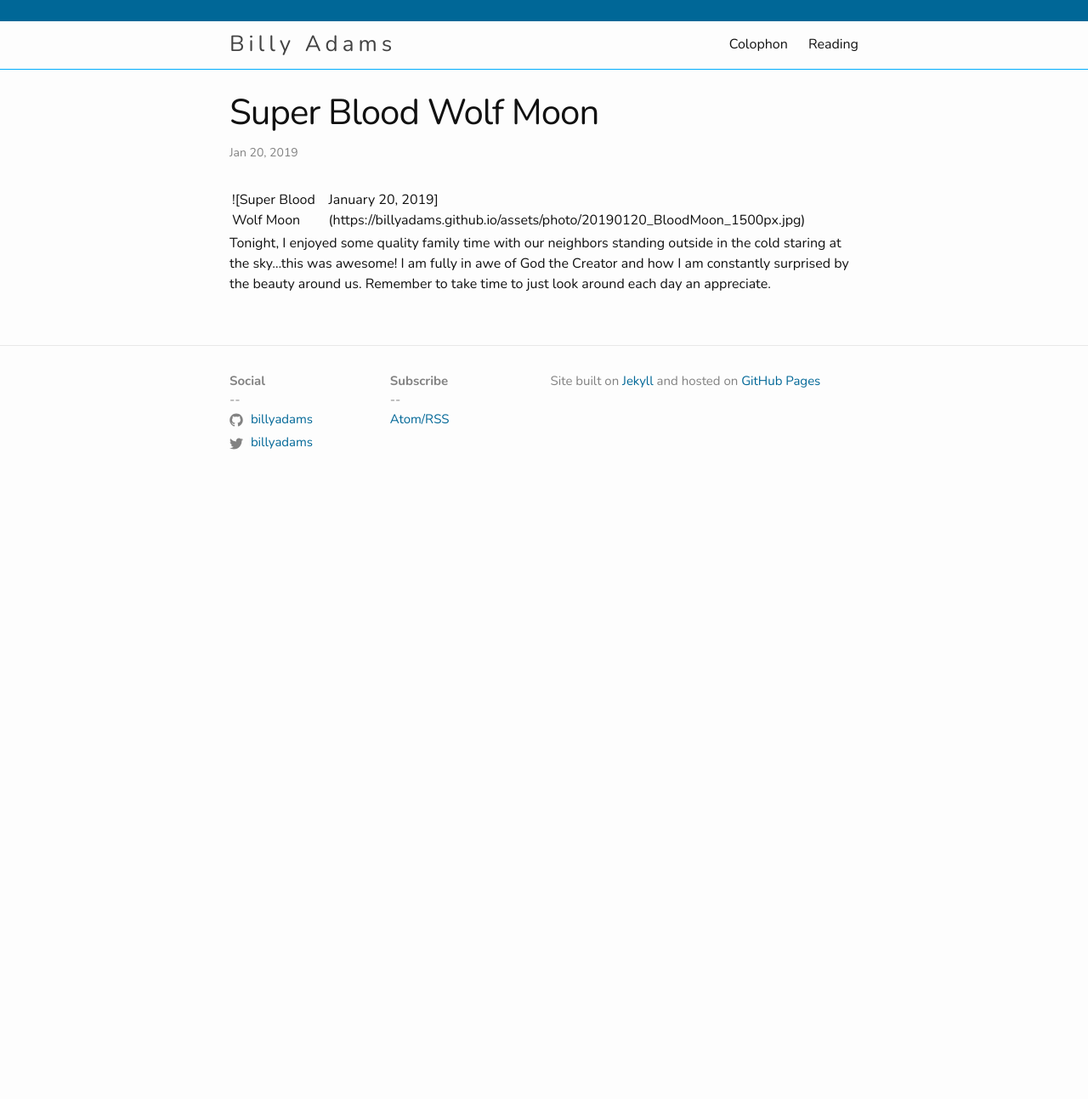
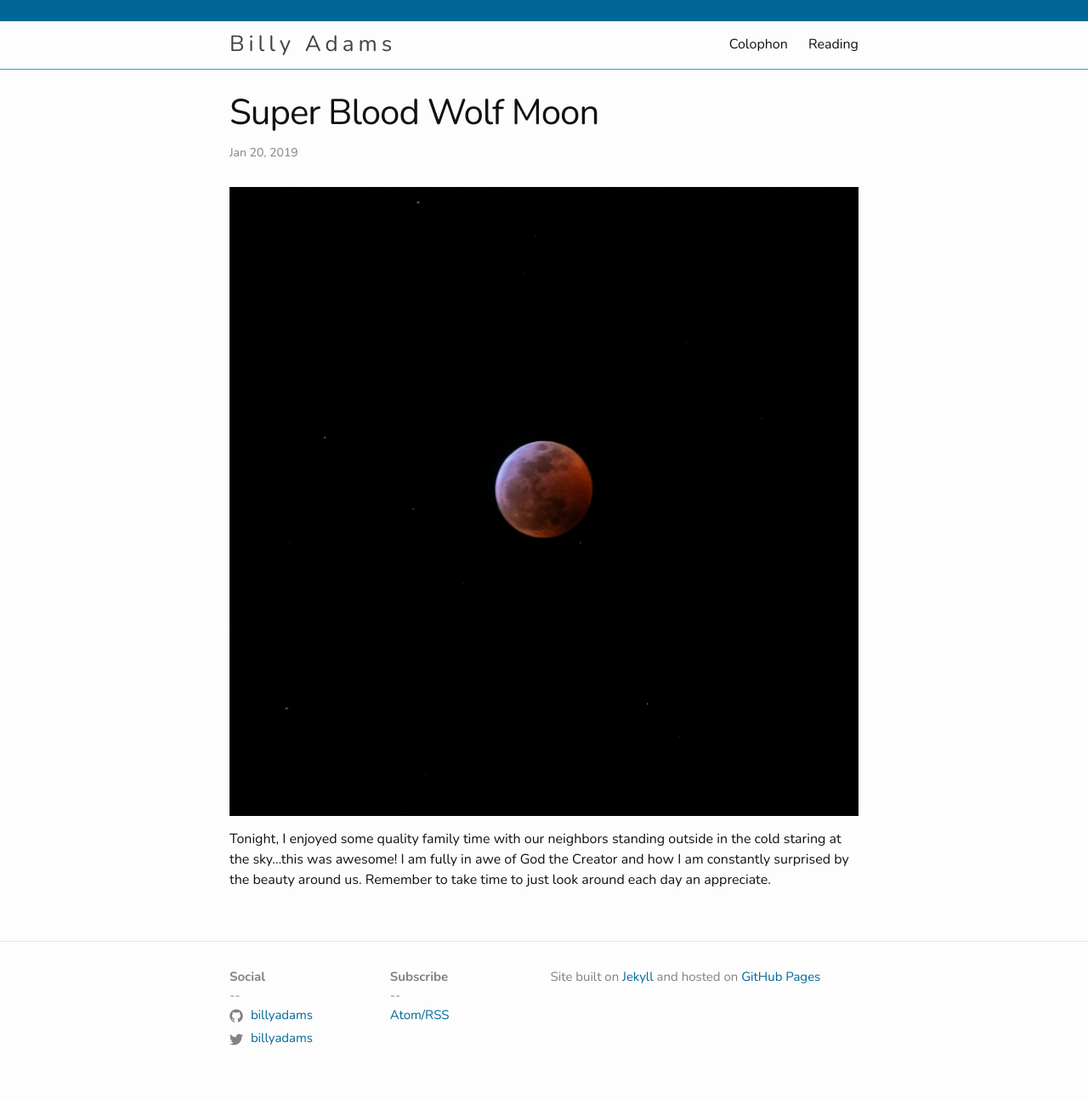
Before and after one commit to billyadams/billyadams.github.io, a Jekyll site: the page built from _posts/2019-01-20-Super-Blood-Wolf-Moon.markdown, in a window 1280 px wide. Shown: the whole page at 85% size. Built offline with Jekyll 4.4.1, drawn with Linux system fonts in a browser that asks for light colours; before the commit the page ends 900 px from its top, so only the background shows below that.

Commit message:
Update Image Tag on Blood Moon

```diff
--- a/_posts/2019-01-20-Super-Blood-Wolf-Moon.markdown
+++ b/_posts/2019-01-20-Super-Blood-Wolf-Moon.markdown
@@ -5,6 +5,6 @@ date: 2019-01-20
 categories: [photo]
 ---
 
-![Super Blood Wolf Moon | January 20, 2019]({{ "/assets/photo/20190120_BloodMoon_1500px.jpg" | absolute_url }})
+![Super Blood Wolf Moon - January 20, 2019]({{ "/assets/photo/20190120_BloodMoon_1500px.jpg" | absolute_url }})
 
 Tonight, I enjoyed some quality family time with our neighbors standing outside in the cold staring at the sky...this was awesome! I am fully in awe of God the Creator and how I am constantly surprised by the beauty around us. Remember to take time to just look around each day an appreciate.
```
